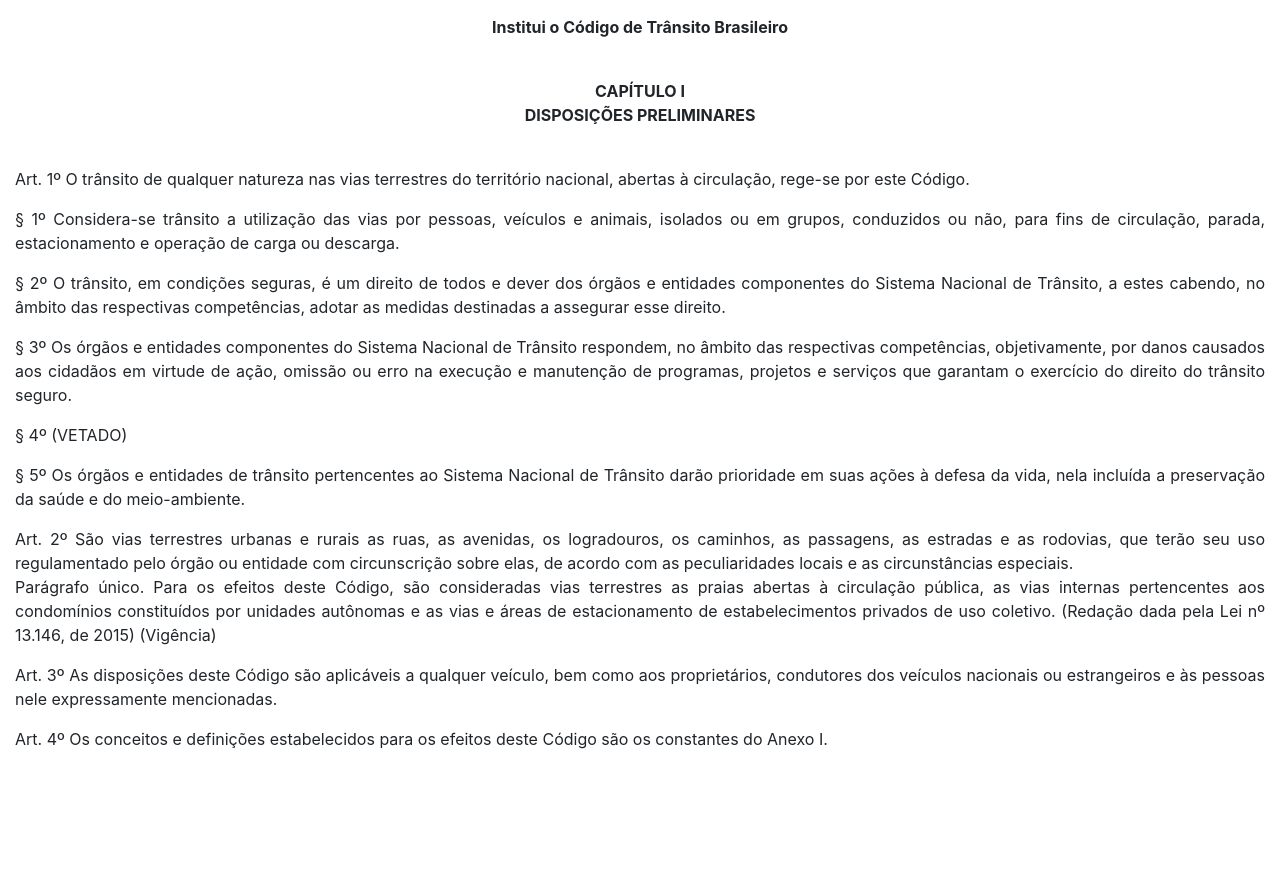
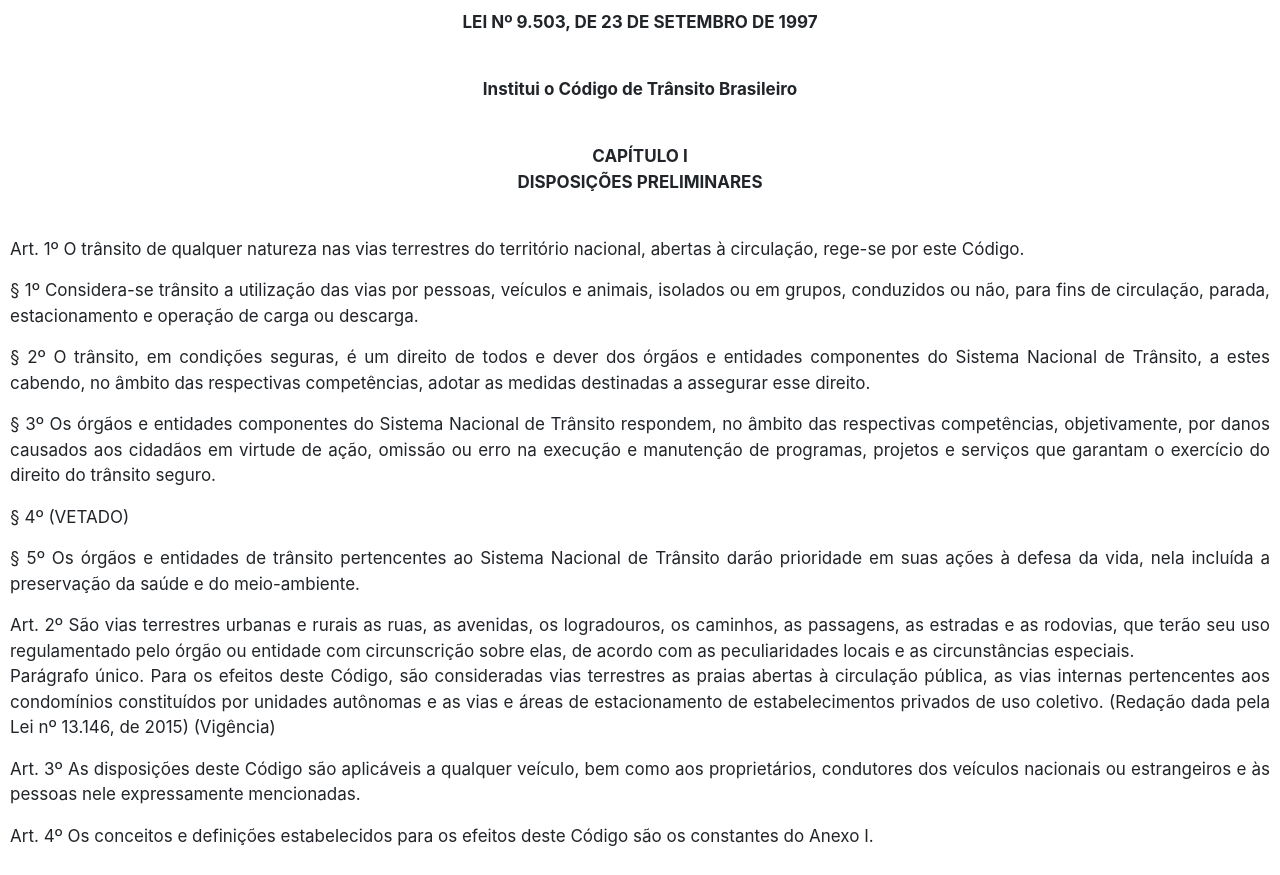
Before and after one commit to grupoalvo/siqt, a plain HTML site: page index.html in a window 1280 px wide. Before the commit the page ends 800 px from the top, so only its background shows below. Drawn offline with nearby package versions, Linux system fonts and the light colour scheme.

Commit message:
Update index.html

```diff
--- a/index.html
+++ b/index.html
@@ -18,11 +18,13 @@
 
         <!--Começo da página-->
 
-        <div style="padding: 15px">
+        <div style="padding: 10px">
 
-            <div style="font-size:16px">
+            <div style="font-size:17px">
 
                 <div style="text-align: center">
+                    <p><strong>LEI Nº 9.503, DE 23 DE SETEMBRO DE 1997</strong></p>
+                    <br>
                     <p><strong>Institui o Código de Trânsito Brasileiro</strong></p>
                     <br>
                     <p><strong>CAPÍTULO I <br> DISPOSIÇÕES PRELIMINARES</strong></p>
```
